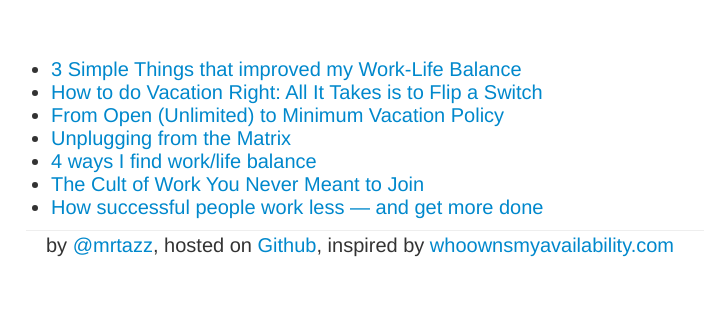
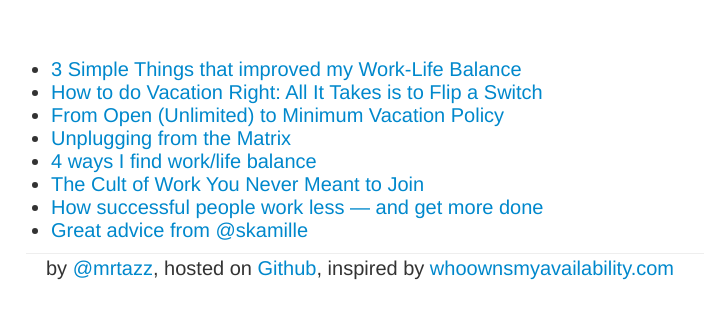
Before and after one commit to mrtazz/whoownsmyworklifebalance.com, a Jekyll site: the page built from links.html, in a window 1280 px wide. Shown: the top 319 px of the page, without its empty margins (144-848 px from the left). Built offline with Jekyll 4.4.1, drawn with Linux system fonts in a browser that asks for light colours; comment, search, counter and statistics services are not loaded.

Commit message:
add link to Camille's tweet

```diff
--- a/_data/links.yml
+++ b/_data/links.yml
@@ -12,3 +12,5 @@
   url: https://medium.com/digital-nomad-stories/the-cult-of-work-you-never-meant-to-join-cd965fb9ea1a
 - title: How successful people work less — and get more done
   url: http://qz.com/386166/how-successful-people-work-less-and-get-more-done/
+- title: Great advice from @skamille
+  url: https://twitter.com/skamille/status/623133706694340608
```
